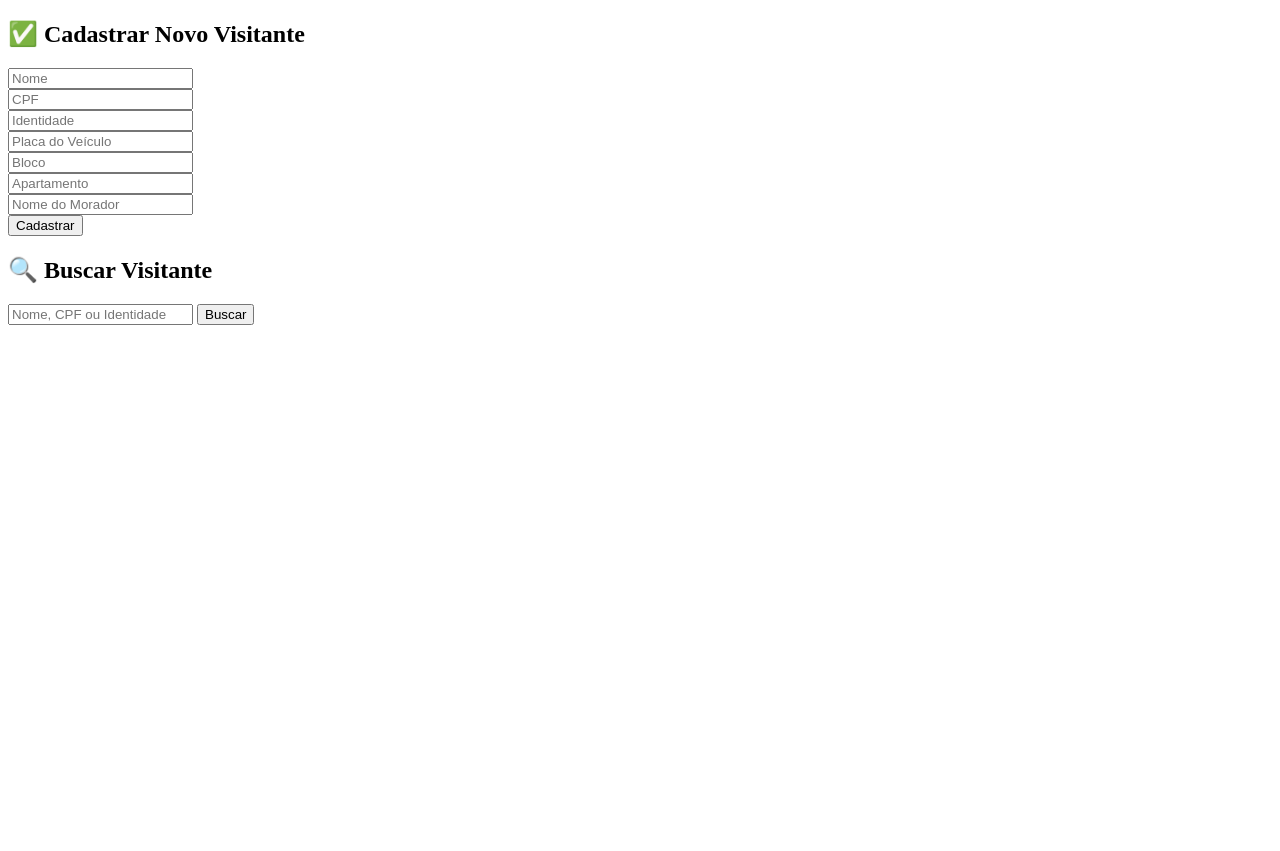
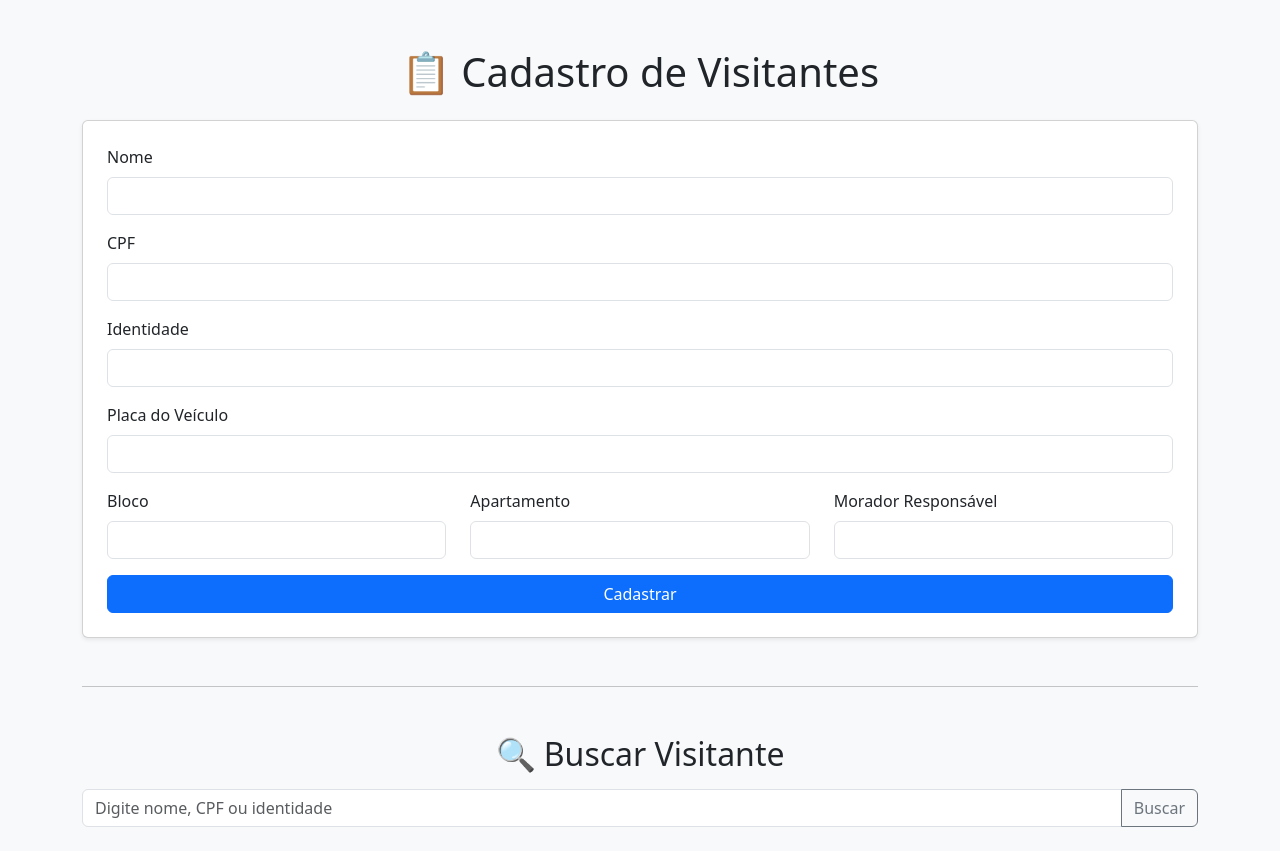
Before and after one commit to Gmdrones/painel-visitantes, a Flask app: page / in a window 1280 px wide. Before the commit the page ends 325 px from the top, so only its background shows below. Run offline with Flask 3, Linux system fonts and the light colour scheme.

Commit message:
Update index.html

```diff
--- a/templates/index.html
+++ b/templates/index.html
@@ -1,42 +1,78 @@
 <!DOCTYPE html>
 <html lang="pt-br">
 <head>
-    <meta charset="UTF-8">
-    <title>Painel de Visitantes</title>
+  <meta charset="UTF-8">
+  <meta name="viewport" content="width=device-width, initial-scale=1.0">
+  <title>Painel de Visitantes</title>
+  <link href="https://cdn.jsdelivr.net/npm/bootstrap@5.3.0/dist/css/bootstrap.min.css" rel="stylesheet">
 </head>
-<body>
-    <h2>✅ Cadastrar Novo Visitante</h2>
-    <form action="/cadastrar" method="POST">
-        <input name="nome" placeholder="Nome" required><br>
-        <input name="cpf" placeholder="CPF"><br>
-        <input name="identidade" placeholder="Identidade"><br>
-        <input name="placa" placeholder="Placa do Veículo"><br>
-        <input name="bloco" placeholder="Bloco"><br>
-        <input name="apartamento" placeholder="Apartamento"><br>
-        <input name="morador" placeholder="Nome do Morador"><br>
-        <button type="submit">Cadastrar</button>
+<body class="bg-light">
+
+  <div class="container mt-5">
+    <h1 class="text-center mb-4">📋 Cadastro de Visitantes</h1>
+
+    <form action="/cadastrar" method="POST" class="card p-4 shadow-sm">
+      <div class="mb-3">
+        <label for="nome" class="form-label">Nome</label>
+        <input type="text" name="nome" class="form-control" required>
+      </div>
+
+      <div class="mb-3">
+        <label for="cpf" class="form-label">CPF</label>
+        <input type="text" name="cpf" class="form-control">
+      </div>
+
+      <div class="mb-3">
+        <label for="identidade" class="form-label">Identidade</label>
+        <input type="text" name="identidade" class="form-control">
+      </div>
+
+      <div class="mb-3">
+        <label for="placa" class="form-label">Placa do Veículo</label>
+        <input type="text" name="placa" class="form-control">
+      </div>
+
+      <div class="row">
+        <div class="col-md-4 mb-3">
+          <label for="bloco" class="form-label">Bloco</label>
+          <input type="text" name="bloco" class="form-control">
+        </div>
+        <div class="col-md-4 mb-3">
+          <label for="apartamento" class="form-label">Apartamento</label>
+          <input type="text" name="apartamento" class="form-control">
+        </div>
+        <div class="col-md-4 mb-3">
+          <label for="morador" class="form-label">Morador Responsável</label>
+          <input type="text" name="morador" class="form-control">
+        </div>
+      </div>
+
+      <button type="submit" class="btn btn-primary w-100">Cadastrar</button>
     </form>
 
-    <h2>🔍 Buscar Visitante</h2>
-    <form action="/buscar" method="POST">
-        <input name="termo" placeholder="Nome, CPF ou Identidade">
-        <button type="submit">Buscar</button>
+    <hr class="my-5">
+
+    <h2 class="text-center mb-3">🔍 Buscar Visitante</h2>
+    <form action="/buscar" method="POST" class="input-group mb-4">
+      <input type="text" name="termo" class="form-control" placeholder="Digite nome, CPF ou identidade">
+      <button class="btn btn-outline-secondary" type="submit">Buscar</button>
     </form>
 
     {% if resultados %}
-        <h3>Resultados da Busca:</h3>
-        {% for r in resultados %}
-            <p>
-                <strong>Nome:</strong> {{ r[1] }}<br>
-                <strong>CPF:</strong> {{ r[2] }}<br>
-                <strong>Identidade:</strong> {{ r[3] }}<br>
-                <strong>Placa:</strong> {{ r[4] }}<br>
-                <strong>Bloco:</strong> {{ r[5] }}<br>
-                <strong>Apto:</strong> {{ r[6] }}<br>
-                <strong>Morador:</strong> {{ r[7] }}<br>
-                <strong>Data:</strong> {{ r[8] }}<br><br>
-            </p>
-        {% endfor %}
+      <div class="card p-3">
+        <h5>Últimos resultados encontrados:</h5>
+        <ul class="list-group list-group-flush">
+          {% for r in resultados %}
+            <li class="list-group-item">
+              <strong>Nome:</strong> {{ r[1] }} |
+              <strong>CPF:</strong> {{ r[2] }} |
+              <strong>Data:</strong> {{ r[8] }}
+            </li>
+          {% endfor %}
+        </ul>
+      </div>
     {% endif %}
+  </div>
+
 </body>
 </html>
```
